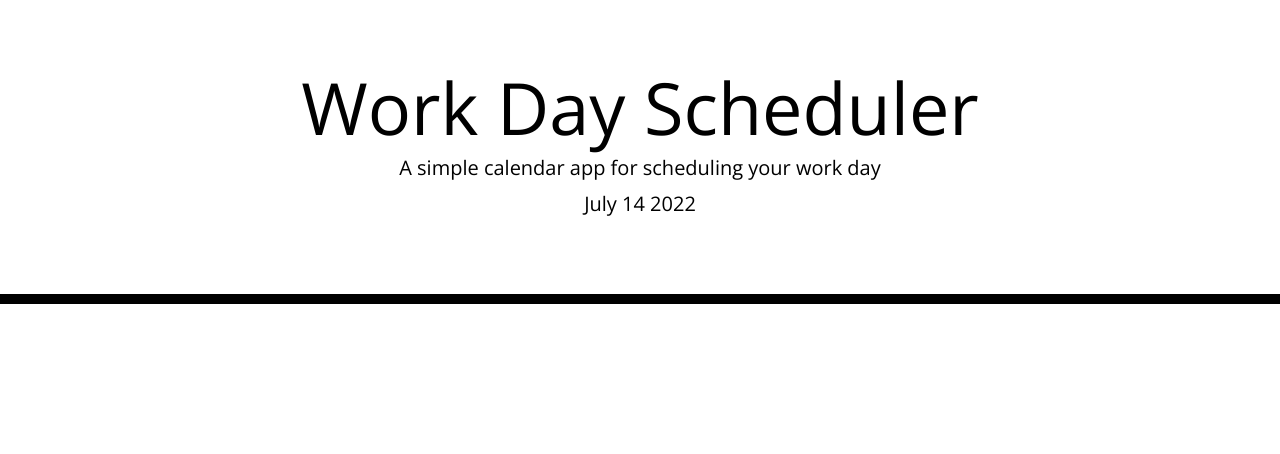
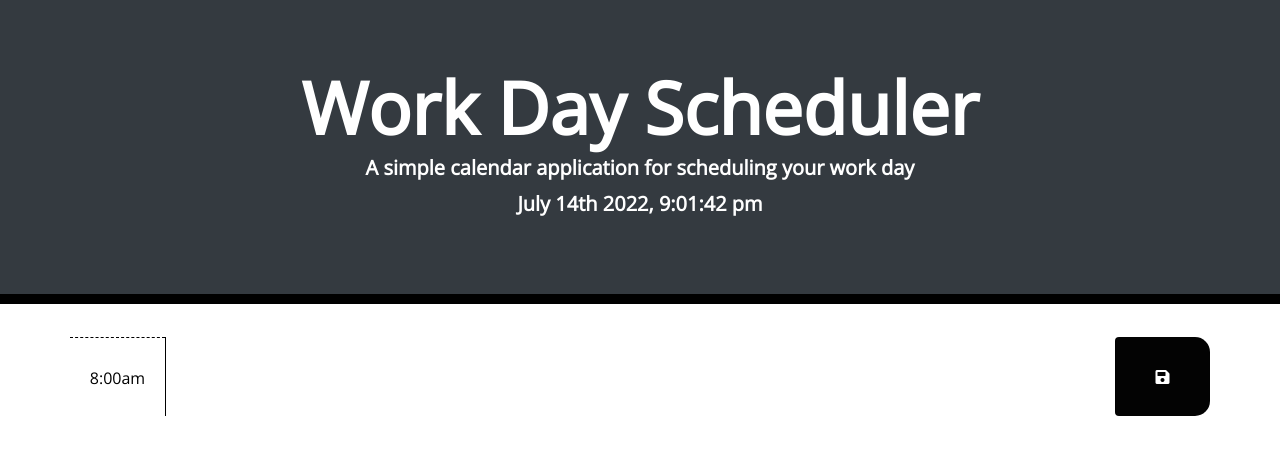
Before and after one commit to gigavan/work-day-scheduler, a website: page index.html in a window 1280 px wide. Drawn offline with nearby package versions, Linux system fonts and the light colour scheme.

Commit message:
figured out time and initial column and div

```diff
--- a/assets/Java/jscripts.js
+++ b/assets/Java/jscripts.js
@@ -1,9 +1,17 @@
-//add time blocks from 9am to 5pm
+$(document).ready(function () {// tells engine to load 1)html & 2)css
+    //display current day & time.
+    $("#currentDay").text(moment().format("MMMM Do YYYY, h:mm:ss a")); // use of moment.js
+    //assign saveBtn click listener for user input
+    $(".saveBtn").on("click", function () {
+        //get nearby values.
+        console.log(this);
+        var text = $(this).siblings(".description").val(); // taken the change from the sibling html description attribute
+        var time = $(this).parent().attr("id"); // taken the change from the parent html id attribute
 
-const now = moment();
-//adding current day at the top
-var currentTime = moment().format("MMMM DD YYYY");
-$("#currentDay").text(currentTime);
+        //set items in local storage.
+        localStorage.setItem(time, text);
+    })
+    //load any saved data from LocalStorage - do this for each hour created.
+    $("#h8 .description").val(localStorage.getItem("h8"));
 
-
-//variable for now
+});
--- a/assets/css/style.css
+++ b/assets/css/style.css
@@ -1,14 +1,16 @@
-body {
+
+ body {
   font-family: 'Open Sans', sans-serif;
   font-size: 16px;
   line-height: 1;
+  background-color: white;
 }
 
 textarea{
   background: transparent;
   border: none;
   resize: none;
-  color: #000000;
+  color: black;
   border-left: 1px solid black;
   padding: 10px;
 }
@@ -33,17 +35,17 @@ textarea{
 .row {
   white-space: pre-wrap;
   height: 80px;
-  border-top: 1px solid rgb(0, 0, 0);;
+  border-top: 1px solid white;;
 }
 
 .hour {
-  background-color: #ffffff;
+  background-color: white;
   color: #000000;
   border-top: 1px dashed #000000;
 }
 
 .past {
-  background-color: #d3d3d3;
+  background-color: #a7a5a5;
   color: white;
 }
 
@@ -61,7 +63,7 @@ textarea{
   border-left: 1px solid black;
   border-top-right-radius: 15px;
   border-bottom-right-radius: 15px;
-  background-color: #0e92a3;
+  background-color: #030303;
   color: white;
 }
 
--- a/index.html
+++ b/index.html
@@ -1,39 +1,42 @@
 <!DOCTYPE html>
 <html lang="en">
+
 <head>
     <meta charset="UTF-8" />
     <meta name="viewport" content="width=device-width, initial-scale=1.0" />
     <meta http-equiv="X-UA-Compatible" content="ie=edge" />
-    <link
-      rel="stylesheet"
-      href="https://stackpath.bootstrapcdn.com/bootstrap/4.3.1/css/bootstrap.min.css"
-    />
-    <link
-      rel="stylesheet"
-      href="https://use.fontawesome.com/releases/v5.8.1/css/all.css"
-      integrity="sha384-50oBUHEmvpQ+1lW4y57PTFmhCaXp0ML5d60M1M7uH2+nqUivzIebhndOJK28anvf"
-      crossorigin="anonymous"
-    />
-    <link
-      href="https://fonts.googleapis.com/css?family=Open+Sans&display=swap"
-      rel="stylesheet"
-    />
+    <link rel="stylesheet" href="https://stackpath.bootstrapcdn.com/bootstrap/4.3.1/css/bootstrap.min.css" />
+    <link rel="stylesheet" href="https://use.fontawesome.com/releases/v5.8.1/css/all.css"
+        integrity="sha384-50oBUHEmvpQ+1lW4y57PTFmhCaXp0ML5d60M1M7uH2+nqUivzIebhndOJK28anvf" crossorigin="anonymous" />
+    <link href="https://fonts.googleapis.com/css?family=Open+Sans&display=swap" rel="stylesheet" />
     <link rel="stylesheet" href="./assets/css/style.css" />
     <title>Work Day Scheduler</title>
 </head>
 
 <body>
-    <header class="jumbotron">
-      <h1 class="display-3">Work Day Scheduler</h1>
-      <p class="lead">A simple calendar app for scheduling your work day</p>
-      <p id="currentDay" class="lead"></p>
+    <header class="jumbotron bg-dark">
+        <h1 class="fontfa-flip-vertical font-weight-bold text-white display-3">Work Day Scheduler</h1>
+        <p class="text-white font-weight-bold lead">A simple calendar application for scheduling your work day</p>
+        <p id="currentDay" class="text-white font-weight-bold lead"></p>
     </header>
     <div class="container">
-      <!-- Timeblocks go here -->
+
+        <!--  timeblocks  -->
+
+        <div id="h8" class="row time-block">
+            <div class="col-md-1 hour">
+                8:00am
+            </div>
+            <textarea class="col-md-10 description">
+            </textarea>
+            <button class="btn saveBtn col-md-1"><i class="fas fa-save"></i></button>
         </div>
 
-    <script src="https://code.jquery.com/jquery-3.4.1.min.js"></script>
-    <script src="https://cdnjs.cloudflare.com/ajax/libs/moment.js/2.29.4/moment.min.js"></script>
+
+
+        <script src="https://ajax.googleapis.com/ajax/libs/jquery/3.5.1/jquery.min.js"></script>
         <script src="./assets/Java/jscripts.js"></script>
+        <script src="https://cdnjs.cloudflare.com/ajax/libs/moment.js/2.24.0/moment.min.js"></script>
 </body>
+
 </html>
```
Lines whose indentation alone changed are shown as unchanged.
